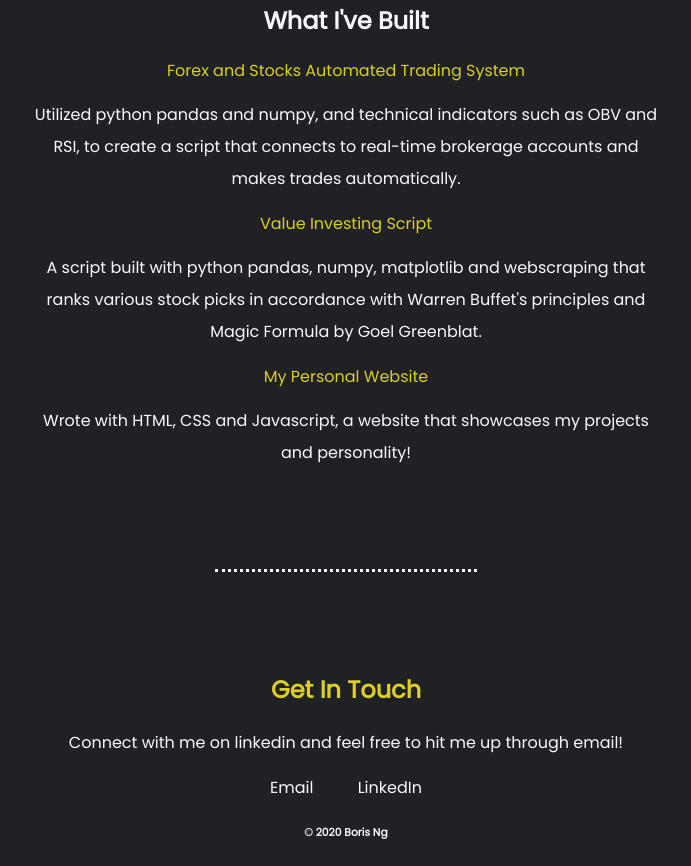
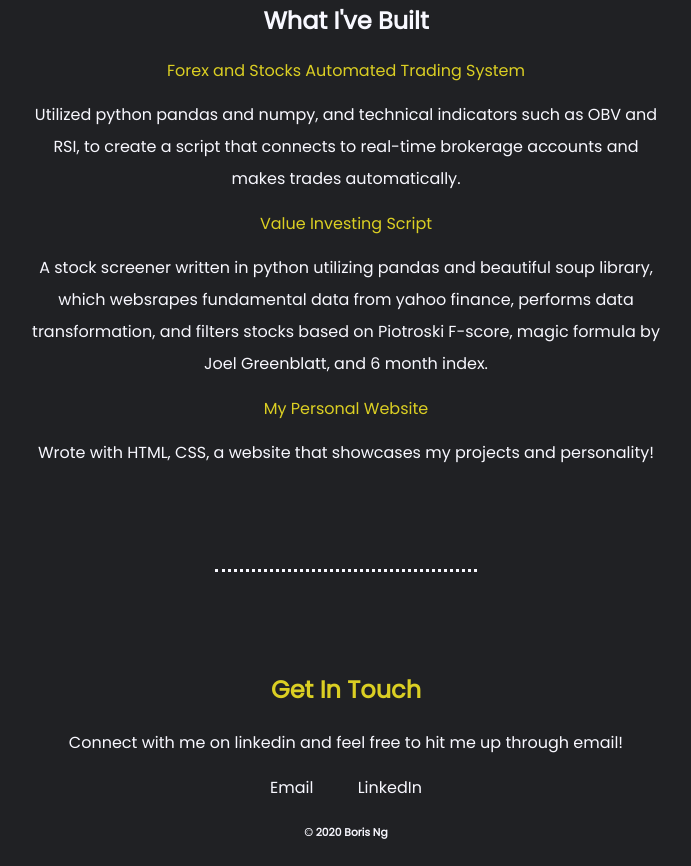
Before and after one commit to borisng0112ca/Personal-Website, a plain HTML site: page index.html in a window 1280 px wide. Shown: the part 1925-2791 px from the top of the page, without its empty margins (294-985 px from the left). Drawn offline with Linux system fonts and the light colour scheme.

Commit message:
Update index.html

```diff
--- a/index.html
+++ b/index.html
@@ -42,9 +42,9 @@
             <h3>Forex and Stocks Automated Trading System</h3>
             <p>Utilized python pandas and numpy, and technical indicators such as OBV and RSI, to create a script that connects to real-time brokerage accounts and makes trades automatically.</p>
             <h3>Value Investing Script</h3>
-            <p>A script built with python pandas, numpy, matplotlib and webscraping that ranks various stock picks in accordance with Warren Buffet's principles and Magic Formula by Goel Greenblat.</p>
+            <p>A stock screener written in python utilizing pandas and beautiful soup library, which websrapes fundamental data from yahoo finance, performs data transformation, and filters stocks based on Piotroski F-score, magic formula by Joel Greenblatt, and 6 month index.</p>
             <h3>My Personal Website</h2>
-            <p>Wrote with HTML, CSS and Javascript, a website that showcases my projects and personality!</p>
+            <p>Wrote with HTML, CSS, a website that showcases my projects and personality!</p>
         </div>
         <hr>
         <div class="contact-me">
```
